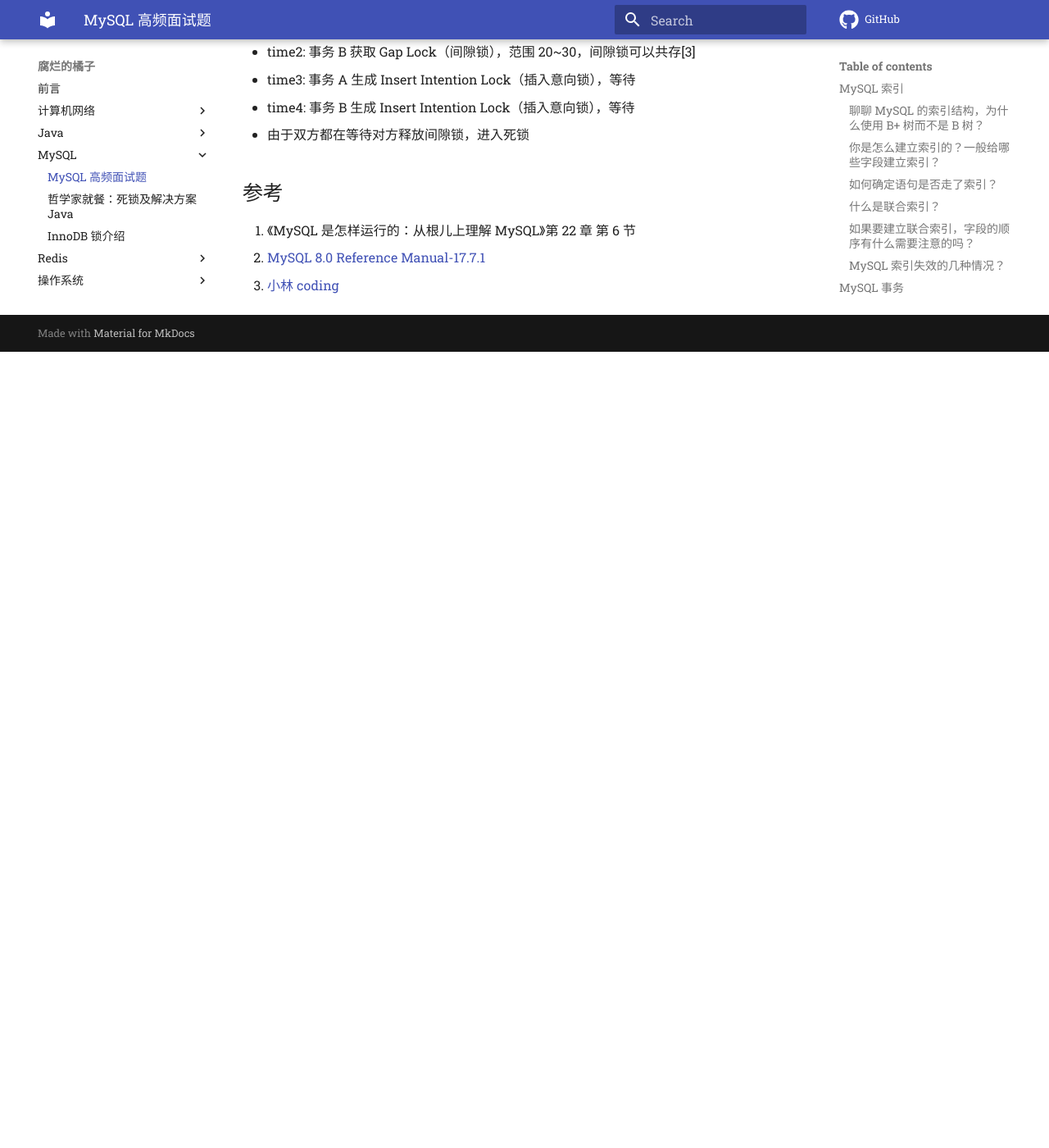
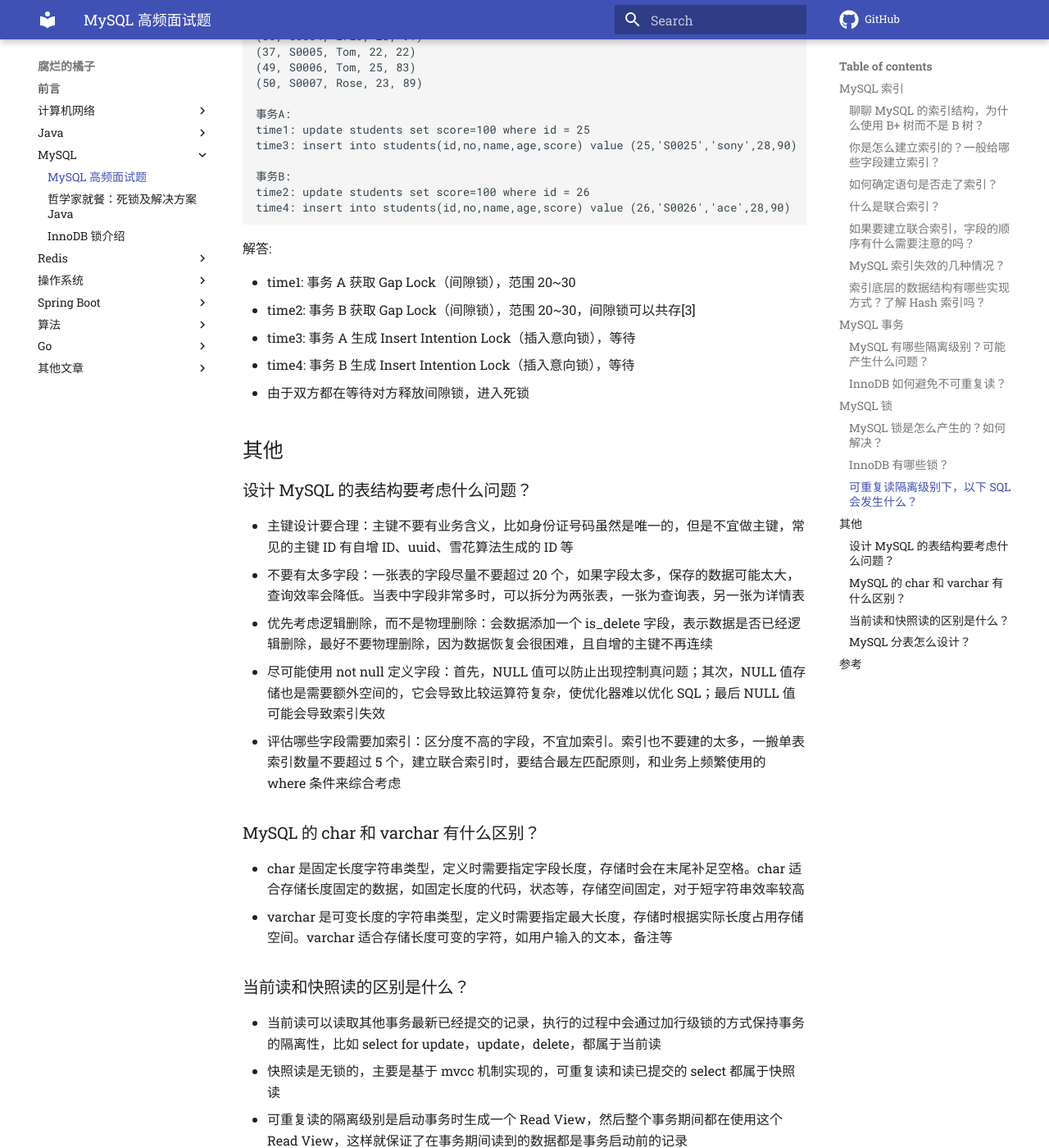
Before and after one commit to z1ming/cs-Hydra, an MkDocs documentation site: the page built from docs/文章/MySQL-question.md, in a window 1280 px wide and 1400 px high, scrolled down 3892 px. Shown: the whole window at 82% size. Built offline with MkDocs 1.6.1 and Material for MkDocs 9.7.7, drawn with Linux system fonts in a browser that asks for light colours; comment, search, counter and statistics services are not loaded; before the commit the page ends 4321 px from its top, so only the background shows below that; some of the changed text lies outside the part shown.

Commit message:
Update MySQL-question.md
Signed-off-by: Ziming Meng <zimingm94@gmail.com>

```diff
--- a/docs/文章/MySQL-question.md
+++ b/docs/文章/MySQL-question.md
@@ -41,6 +41,14 @@
 - where 中对索引列使用表达式计算
 - MySQL 在遇到字符串和数字比较的时候，会自动把字符串转为数字，然后再比较。如果字符串是索引列，而条件语句中的输入参数是数字的话，那么索引列会发生隐式类型转化，由于隐式类型转化是通过 cast 函数实现的，等同于对索引列使用了函数，所以就会导致索引失效
 - 联合索引不遵循最左匹配原则
+
+### 索引底层的数据结构有哪些实现方式？了解 Hash 索引吗？
+
+MySQL 常见索引：
+
+- B+ Tree 索引：MySQL 默认存储引擎 InnoDB 采用的索引数据结构，所有数据都存储在叶子节点中，非叶子节点只存储索引，提高范围查询的性能和减少磁盘 IO次数，千万级数据量的 B+ 树只需要 3 层
+- Full-Text 索引：全文索引用于对文本内容进行搜索，采用倒排索引等数据结构来实现全文搜索功能，支持关键字搜索和模糊查询
+- 哈希索引：哈希索引通过哈希函数计算键的存储位置，适用于等值查找，速度快，但不适用于范围查找
 
 ## MySQL 事务
 
@@ -136,6 +144,35 @@
 - time4: 事务 B 生成 Insert Intention Lock（插入意向锁），等待
 - 由于双方都在等待对方释放间隙锁，进入死锁
 
+## 其他
+
+### 设计 MySQL 的表结构要考虑什么问题？
+
+- 主键设计要合理：主键不要有业务含义，比如身份证号码虽然是唯一的，但是不宜做主键，常见的主键 ID 有自增 ID、uuid、雪花算法生成的 ID 等
+- 不要有太多字段：一张表的字段尽量不要超过 20 个，如果字段太多，保存的数据可能太大，查询效率会降低。当表中字段非常多时，可以拆分为两张表，一张为查询表，另一张为详情表
+- 优先考虑逻辑删除，而不是物理删除：会数据添加一个 is_delete 字段，表示数据是否已经逻辑删除，最好不要物理删除，因为数据恢复会很困难，且自增的主键不再连续
+- 尽可能使用 not null 定义字段：首先，NULL 值可以防止出现控制真问题；其次，NULL 值存储也是需要额外空间的，它会导致比较运算符复杂，使优化器难以优化 SQL；最后 NULL 值可能会导致索引失效
+- 评估哪些字段需要加索引：区分度不高的字段，不宜加索引。索引也不要建的太多，一搬单表索引数量不要超过 5 个，建立联合索引时，要结合最左匹配原则，和业务上频繁使用的 where 条件来综合考虑
+
+### MySQL 的 char 和 varchar 有什么区别？
+
+- char 是固定长度字符串类型，定义时需要指定字段长度，存储时会在末尾补足空格。char 适合存储长度固定的数据，如固定长度的代码，状态等，存储空间固定，对于短字符串效率较高
+- varchar 是可变长度的字符串类型，定义时需要指定最大长度，存储时根据实际长度占用存储空间。varchar 适合存储长度可变的字符，如用户输入的文本，备注等
+
+### 当前读和快照读的区别是什么？
+
+- 当前读可以读取其他事务最新已经提交的记录，执行的过程中会通过加行级锁的方式保持事务的隔离性，比如 select for update，update，delete，都属于当前读
+- 快照读是无锁的，主要是基于 mvcc 机制实现的，可重复读和读已提交的 select 都属于快照读
+  - 可重复读的隔离级别是启动事务时生成一个 Read View，然后整个事务期间都在使用这个 Read View，这样就保证了在事务期间读到的数据都是事务启动前的记录
+  - 读提交隔离级别是在每个 select 都会生成一个新的 Read View，也意味着，同一个事务期间多次读取同一条记录，两次读取到的结果可能不一样，因为可能这期间另外一个事务修改了记录，并提交了事务
+
+### MySQL 分表怎么设计？
+
+- 按时间分表：根据数据的时间特征，按照时间范围（如年、月、日）将数据存到不同表中
+- 按业务分表：按照业务需求将数据按照业务逻辑进行分类，可根据不同业务属性将数据打散到不同的表中，实现逻辑上的分离
+- 按哈希分表：通过使用哈希计算，将数据均匀分布在多个表中，避免单表数据量过大
+- 按范围分表：根据数据的某个范围属性，（用户 ID、地区 ID 等）将数据打散到不同的表中，便于查询和管理不同范围的数据
+- 按数据量分表：当单表数据量过大时，按照一定规则将数据分散到不同表中
 
 ## 参考
 
```
